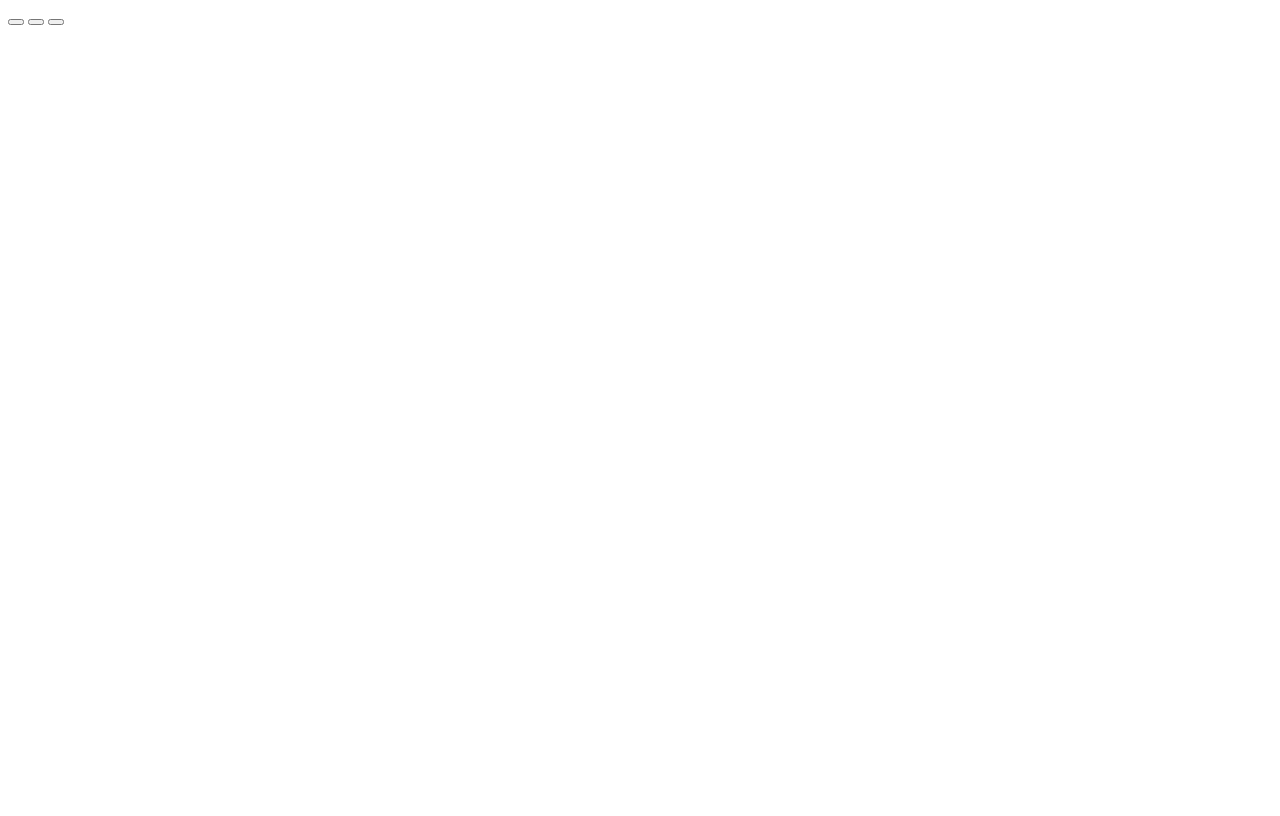
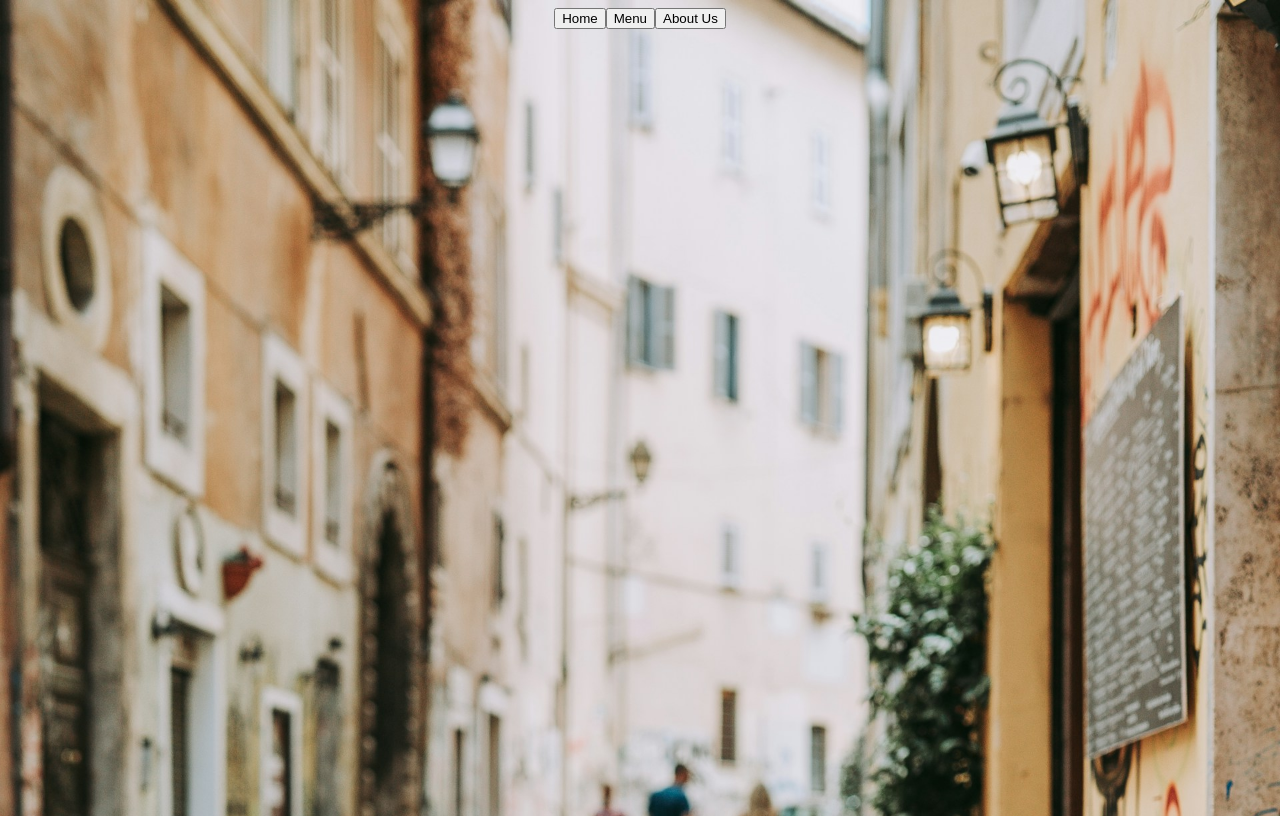
Before and after one commit to wesgunning/webpack-restaurant, a website built with webpack: page src/index.html in a window 1280 px wide. Built offline with nearby package versions, Linux system fonts and the light colour scheme.

Commit message:
Hard-code background image into HTML

```diff
--- a/src/index.html
+++ b/src/index.html
@@ -3,14 +3,15 @@
 <head>
     <meta charset="UTF-8">
     <meta name="viewport" content="width=device-width, initial-scale=1.0">
-    <title>Document</title>
+    <link rel="stylesheet" href="styles.css">
+    <title>Gianni's Wood-fired Artisan Pizza</title>
 </head>
 <body>
     <header>
         <nav>
-            <button></button>
-            <button></button>
-            <button></button>
+            <button>Home</button>
+            <button>Menu</button>
+            <button>About Us</button>
         </nav>
     </header>
     <div id="content">
--- /dev/null
+++ b/src/styles.css
@@ -0,0 +1,12 @@
+body {
+    height: 100vh;
+    background-image: url(./courtyard.jpeg);
+    background-size: cover;
+    background-attachment: fixed;
+    background-repeat: no-repeat;
+    background-position: 50%;
+}
+nav {
+    display: flex;
+    justify-content: center;
+}
```
Also changed, not shown: src/courtyard.jpeg (added).
